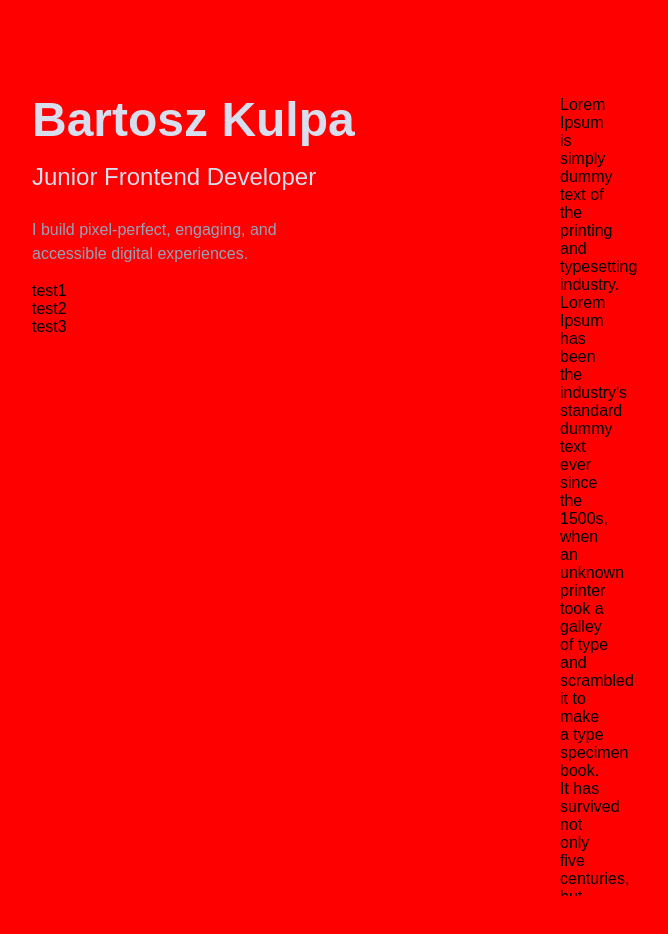
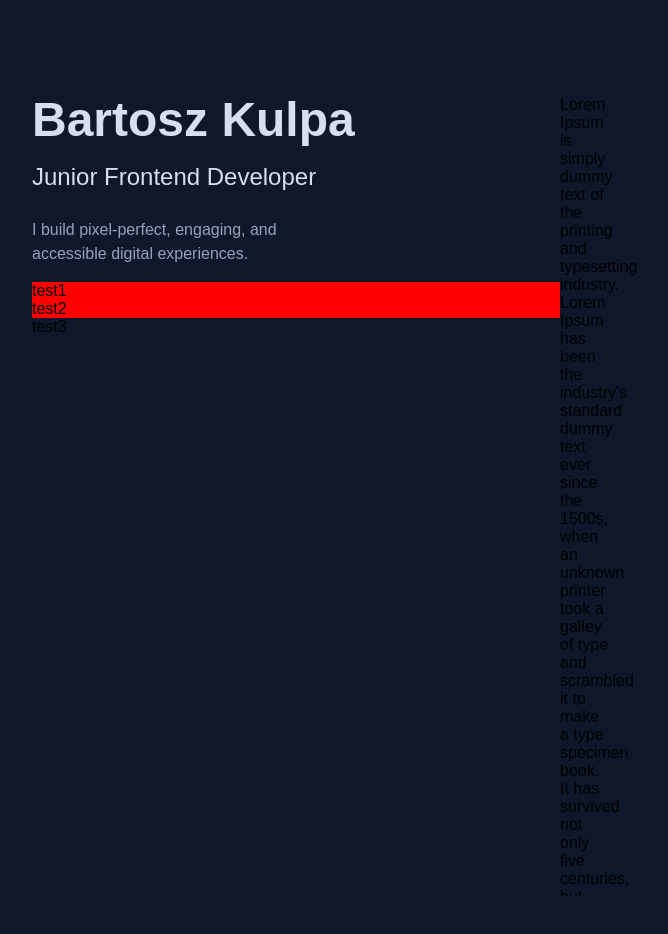
Before and after one commit to bkulpa/portfolio, a React (Create React App) app: page / in a window 1280 px wide. Shown: the top 934 px of the page, without its empty margins (80-748 px from the left). Built offline with nearby package versions, Linux system fonts and the light colour scheme.

Commit message:
implemented redux in header component

```diff
--- a/src/components/header/header.component.jsx
+++ b/src/components/header/header.component.jsx
@@ -1,4 +1,5 @@
 import { useTranslation } from "react-i18next";
+import { useSelector } from "react-redux";
 
 import StyledH1 from "../styled-h-tags/styled-h1/styled-h1.styles";
 import StyledH2 from "../styled-h-tags/styled-h2/styled-h2.styles";
@@ -6,6 +7,9 @@
 
 const Header = () => {
   const { t } = useTranslation();
+  const isTest2aVisible = useSelector(
+    (state) => state.visibility.isTest2aVisible
+  );
   return (
     <>
       <StyledH1>{t("home.nameAndSurname")}</StyledH1>
@@ -14,8 +18,18 @@
         <StyledP>{t("home.jobTitleDescription")}</StyledP>
       </div>
 
-      <div className="test1">test1</div>
-      <div className="test2">test2</div>
+      <div
+        className="test1"
+        style={{ backgroundColor: isTest2aVisible ? "red" : "initial" }}
+      >
+        test1
+      </div>
+      <div
+        className="test2"
+        style={{ backgroundColor: isTest2aVisible ? "red" : "initial" }}
+      >
+        test2
+      </div>
       <div className="test3">test3</div>
     </>
   );
--- a/src/components/home/home.component.jsx
+++ b/src/components/home/home.component.jsx
@@ -1,23 +1,26 @@
-import { useEffect, useState, useRef } from "react";
+import { useEffect, useRef } from "react";
+import { useDispatch } from "react-redux";
+import { setVisibility } from "../../store/visibility/visibility.reducer";
 
 import { LeftContainer, RightContainer, SplitContainer } from "./home.styles";
 
 import Header from "../header/header.component";
 
 const Home = () => {
-  const [isTest2aVisible, setIsTest2aVisible] = useState(false);
+  // const [isTest2aVisible, setIsTest2aVisible] = useState(false);
   const test2aRef = useRef();
+  const dispatch = useDispatch();
 
   useEffect(() => {
     const observer = new IntersectionObserver(
       ([entry]) => {
-        setIsTest2aVisible(entry.isIntersecting);
+        dispatch(setVisibility(entry.isIntersecting));
       },
       {
         // TODO: Znaleźć optimum, wartość threshold ustawić na około 0.7
-        // root: null,
-        // rootMargin: "-33% 0px -33% 0px",
-        threshold: 1,
+        root: null,
+        rootMargin: "-33% 0px -33% 0px",
+        threshold: 0.1,
       }
     );
 
@@ -30,9 +33,8 @@
         observer.unobserve(test2aRef.current);
       }
     };
-  }, [test2aRef]);
+  }, [dispatch, test2aRef]);
   return (
-    <div style={{ backgroundColor: isTest2aVisible ? "red" : "initial" }}>
     <SplitContainer>
       <LeftContainer>
         <Header />
@@ -40,24 +42,23 @@
       <RightContainer>
         <div className="test3a" style={{ width: "50px" }}>
           Lorem Ipsum is simply dummy text of the printing and typesetting
-            industry. Lorem Ipsum has been the industry's standard dummy text
-            ever since the 1500s, when an unknown printer took a galley of type
-            and scrambled it to make a type specimen book. It has survived not
-            only five centuries, but also the leap into electronic typesetting,
-            remaining essentially unchanged. It was popularised in the 1960s
-            with the release of Letraset sheets containing Lorem Ipsum passages,
-            and more recently with desktop publishing software like Aldus
-            PageMaker including versions of Lorem Ipsum.
+          industry. Lorem Ipsum has been the industry's standard dummy text ever
+          since the 1500s, when an unknown printer took a galley of type and
+          scrambled it to make a type specimen book. It has survived not only
+          five centuries, but also the leap into electronic typesetting,
+          remaining essentially unchanged. It was popularised in the 1960s with
+          the release of Letraset sheets containing Lorem Ipsum passages, and
+          more recently with desktop publishing software like Aldus PageMaker
+          including versions of Lorem Ipsum.
         </div>
         <br />
         <div className="test2a" ref={test2aRef} style={{ width: "50px" }}>
-            JAPPA Lorem Ipsum is simply dummy text of the printing and
-            typesetting industry. Lorem Ipsum has been the industry's standard
-            dummy text ever since the
+          JAPPA Lorem Ipsum is simply dummy text of the printing and typesetting
+          industry. Lorem Ipsum has been the industry's standard dummy text ever
+          since the
         </div>
       </RightContainer>
     </SplitContainer>
-    </div>
   );
 };
 
```
Lines whose indentation alone changed are shown as unchanged.
